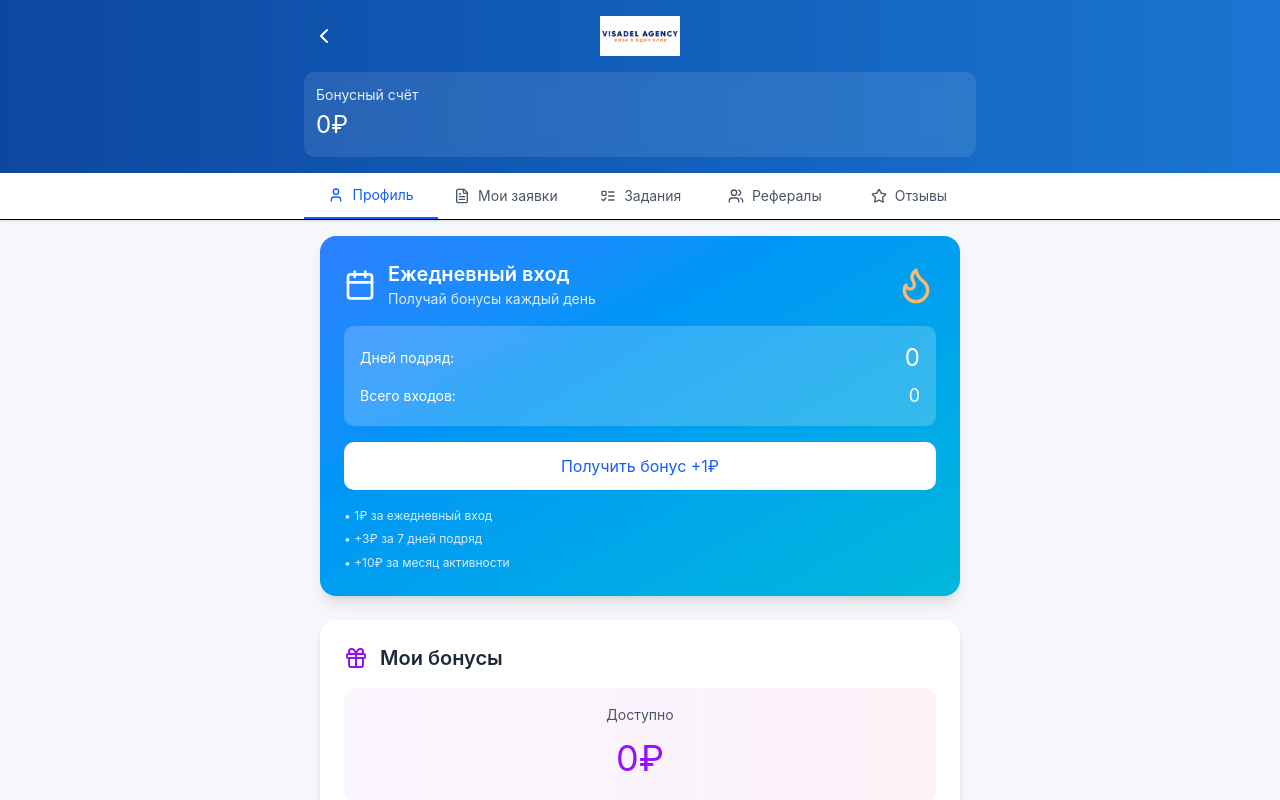
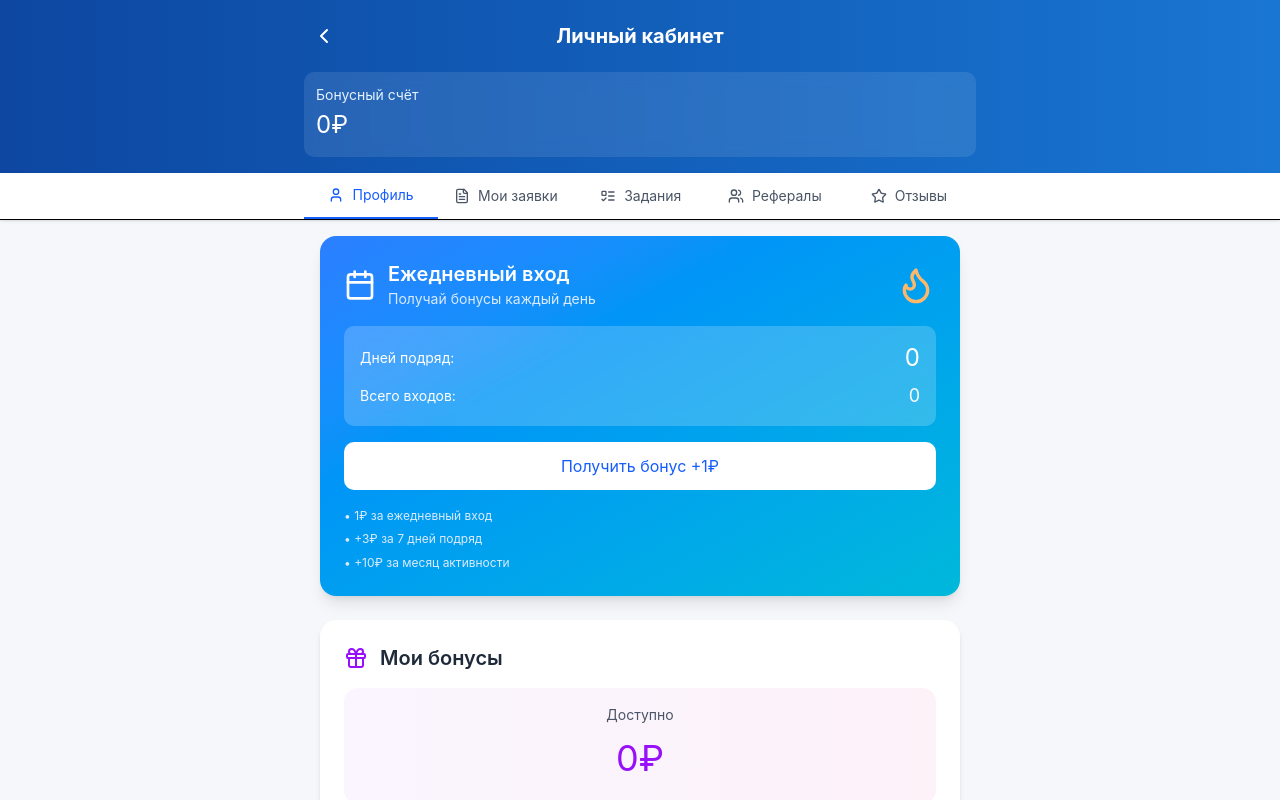
Before and after one commit to lobacevroman47-byte/Visadel---test, a React (Vite) app: page / in a window 1280 px wide. Both pictures are taken after a click on the button 956 px from the left and 52 px from the top of the page. Shown: the top 800 px of the page. Built offline with nearby package versions, Linux system fonts and the light colour scheme; no server answers; the database is empty.

Commit message:
fix: revert profile header, center splash logo, logo2 on home

```diff
--- a/src/app/components/Home.tsx
+++ b/src/app/components/Home.tsx
@@ -2,7 +2,7 @@ import { useState } from 'react';
 import { motion } from 'motion/react';
 import { User, ChevronRight, Settings } from 'lucide-react';
 import type { VisaOption } from '../App';
-import logo from '../../assets/logo.png';
+import logo from '../../assets/logo2.png';
 
 interface HomeProps {
   onVisaSelect: (visa: VisaOption, urgent?: boolean) => void;
--- a/src/app/components/SplashScreen.tsx
+++ b/src/app/components/SplashScreen.tsx
@@ -3,7 +3,7 @@ import logo from '../../assets/logo.png';
 
 export default function SplashScreen() {
   return (
-    <div className="fixed inset-0 bg-white flex flex-col items-center justify-start pt-32">
+    <div className="fixed inset-0 bg-white flex flex-col items-center justify-center">
       <motion.div
         initial={{ scale: 0.8, opacity: 0 }}
         animate={{ scale: 1, opacity: 1 }}
--- a/src/app/components/UserProfile.tsx
+++ b/src/app/components/UserProfile.tsx
@@ -1,6 +1,5 @@
 import { useState, useEffect } from 'react';
 import { ChevronLeft, User, FileText, ListTodo, Users, Star } from 'lucide-react';
-import logo2 from '../../assets/logo2.png';
 import ProfileTab from './profile-tabs/ProfileTab';
 import ApplicationsTab from './profile-tabs/ApplicationsTab';
 import TasksTab from './profile-tabs/TasksTab';
@@ -48,8 +47,8 @@ export default function UserProfile({ onBack, onOpenInfluencerDashboard, onOpenP
             >
               <ChevronLeft className="w-6 h-6" />
             </button>
-            <img src={logo2} alt="Visadel Agency" className="h-10 w-auto object-contain" style={{ imageRendering: '-webkit-optimize-contrast' }} />
-            <div className="w-10" />
+            <h1 className="text-xl">Личный кабинет</h1>
+            <div className="w-10" /> {/* Spacer */}
           </div>
 
           {/* Bonus Balance */}
```
